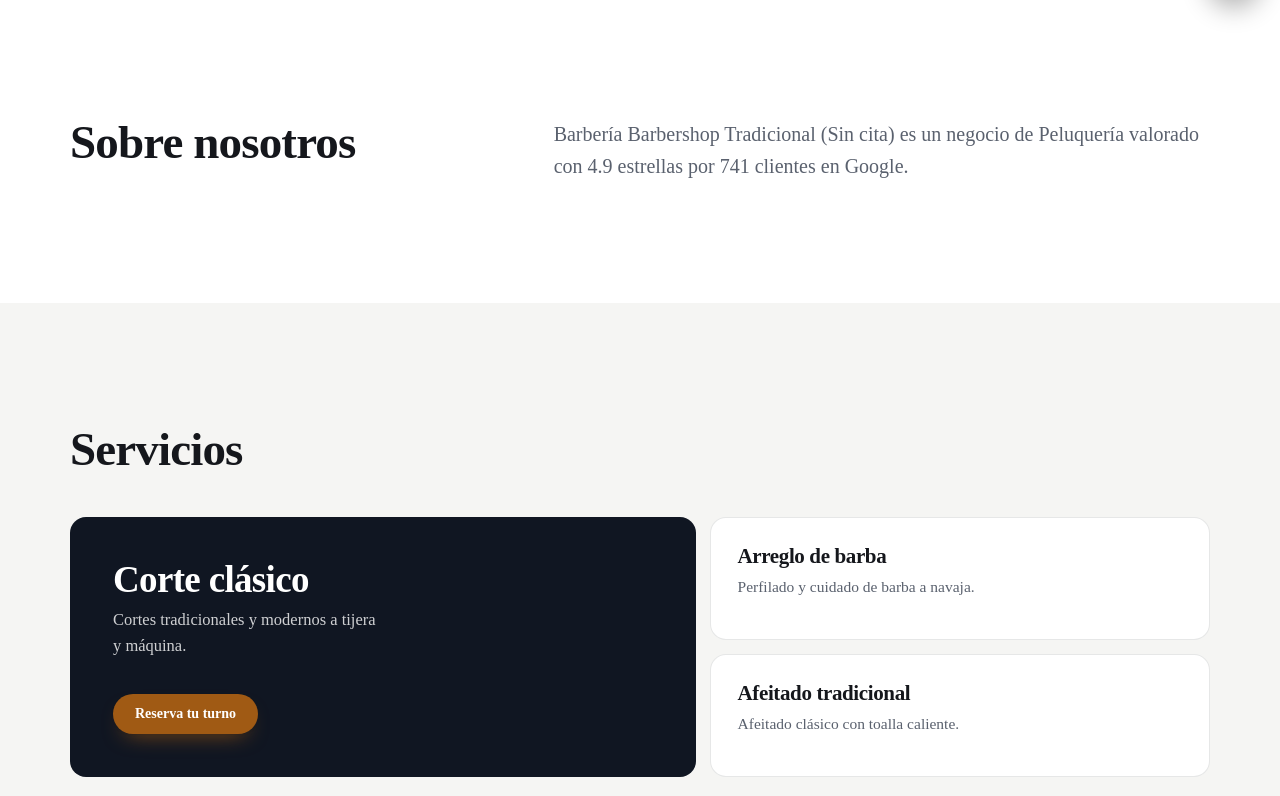
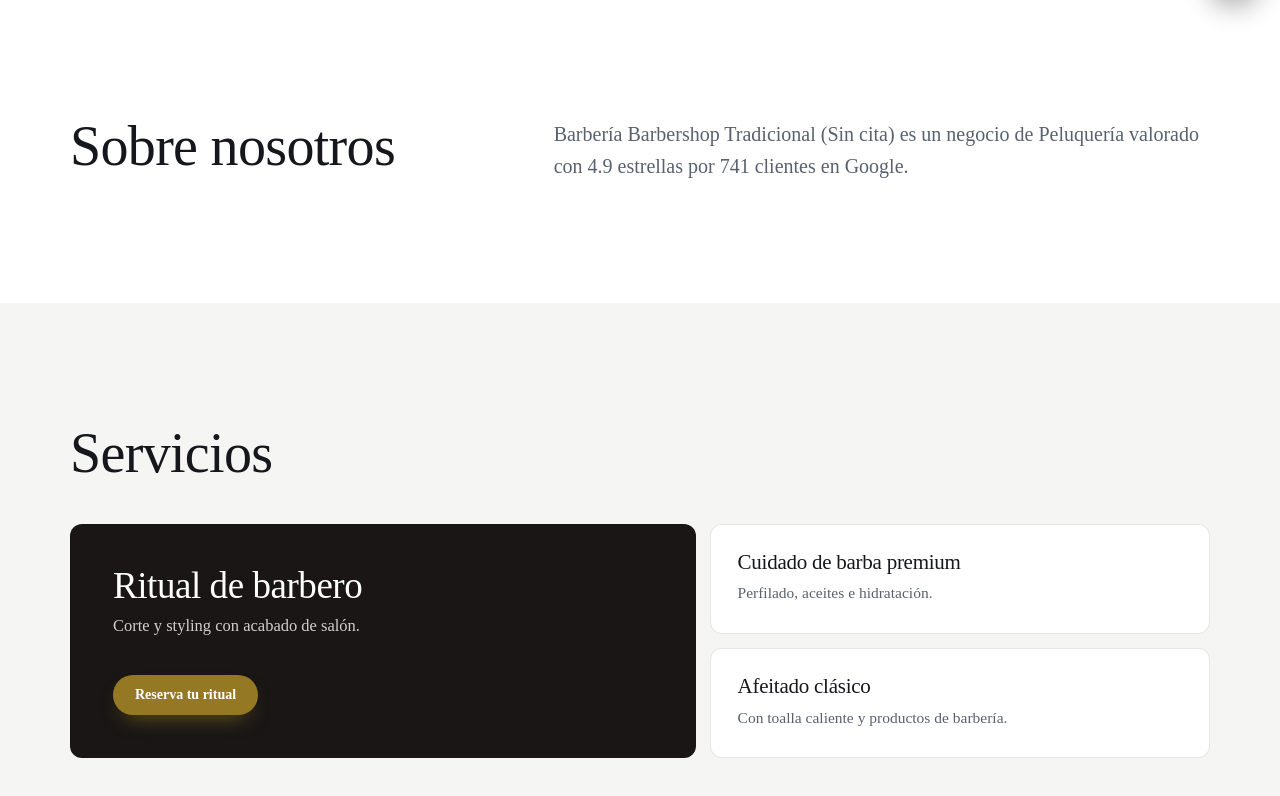
Before and after one commit to Juanzubillag/leadgen--demos, a plain HTML site: page 17/index.html in a window 1280 px wide. Shown: the part 784-1580 px from the top of the page. Drawn offline with Linux system fonts and the light colour scheme; a web font is replaced by a local one.

Commit message:
Demo lead #17

```diff
--- a/17/index.html
+++ b/17/index.html
@@ -3,17 +3,17 @@
 <head>
 <meta charset="UTF-8">
 <meta name="viewport" content="width=device-width, initial-scale=1.0">
-<title>Barbería Barbershop Tradicional (Sin cita) · Estilo con oficio</title>
-<meta name="description" content="Corte, barba y afeitado clásico">
+<title>Barbería Barbershop Tradicional (Sin cita) · El detalle que se nota</title>
+<meta name="description" content="Ritual completo de corte, barba y afeitado">
 <meta name="robots" content="noindex">
-<meta name="theme-color" content="#111827">
+<meta name="theme-color" content="#1c1917">
 <meta name="color-scheme" content="light dark">
 <meta property="og:title" content="Barbería Barbershop Tradicional (Sin cita)">
-<meta property="og:description" content="Corte, barba y afeitado clásico">
+<meta property="og:description" content="Ritual completo de corte, barba y afeitado">
 <meta property="og:type" content="website">
 <link rel="preconnect" href="https://fonts.googleapis.com">
 <link rel="preconnect" href="https://fonts.gstatic.com" crossorigin>
-<link href="https://fonts.googleapis.com/css2?family=Petrona:wght@600;700&amp;family=Karla:wght@400;500;600;700&amp;display=swap" rel="stylesheet">
+<link href="https://fonts.googleapis.com/css2?family=Prata&amp;family=Jost:wght@400;500;600;700&amp;display=swap" rel="stylesheet">
 <style>
 /* ---------------------------------------------------------------------------
    Tokens. Los tres colores salen del brief de cada negocio, asi que no se
@@ -26,14 +26,14 @@
 :root {
   color-scheme: light dark;
 
-  --brand: #1f2937;
-  --brand-deep: #111827;
-  --accent: #d97706;
+  --brand: #292524;
+  --brand-deep: #1c1917;
+  --accent: #c9a227;
 
-  --shell: #111827;
-  --shell: color-mix(in oklab, #111827 82%, #0a0b0e);
-  --accent-strong: #111827;
-  --accent-strong: color-mix(in oklab, #d97706 74%, #14110b);
+  --shell: #1c1917;
+  --shell: color-mix(in oklab, #1c1917 82%, #0a0b0e);
+  --accent-strong: #1c1917;
+  --accent-strong: color-mix(in oklab, #c9a227 74%, #14110b);
 
   --ink: #15171c;
   --ink-soft: #5a616e;
@@ -45,14 +45,14 @@
   --on-shell: rgba(255, 255, 255, .80);
   --on-shell-dim: rgba(255, 255, 255, .58);
 
-  --font-display: &#39;Petrona&#39;, &#39;Iowan Old Style&#39;, Georgia, &#39;Times New Roman&#39;, serif;
-  --font-body: &#39;Karla&#39;, ui-sans-serif, system-ui, -apple-system, &#39;Segoe UI&#39;, Roboto, sans-serif;
-  --display-weight: 700;
-  --display-tracking: -.018em;
-  --display-lh: 1.06;
-  --h2: clamp(30px, 4.4vw, 47px);
+  --font-display: &#39;Prata&#39;, &#39;Iowan Old Style&#39;, Georgia, &#39;Times New Roman&#39;, serif;
+  --font-body: &#39;Jost&#39;, ui-sans-serif, system-ui, -apple-system, &#39;Segoe UI&#39;, Roboto, sans-serif;
+  --display-weight: 400;
+  --display-tracking: -.012em;
+  --display-lh: 1.02;
+  --h2: clamp(34px, 5.2vw, 56px);
 
-  --r: 16px;
+  --r: 12px;
   --shadow: 0 1px 2px rgba(18,20,26,.05), 0 14px 32px -16px rgba(18,20,26,.26);
   --shadow-lift: 0 2px 4px rgba(18,20,26,.06), 0 28px 56px -24px rgba(18,20,26,.34);
   --maxw: 1180px;
@@ -770,7 +770,7 @@ a {
 
       <a href="#contact">Contacto</a>
     </nav>
-    <a class="btn btn-primary btn-sm" href="#contact">Reserva tu turno</a>
+    <a class="btn btn-primary btn-sm" href="#contact">Reserva tu ritual</a>
   </div>
 </header>
 
@@ -798,10 +798,10 @@ a {
         <span class="num">4.9 con 741 reseñas en Google</span>
       </span>
 
-      <h1 class="reveal" style="--h1: clamp(30px, 4.2vw, 44px); --d: 70ms">Barbería de toda la vida, resultados de otro nivel</h1>
-      <p class="hero-sub reveal" style="--d: 140ms">Corte, barba y afeitado clásico</p>
+      <h1 class="reveal" style="--h1: clamp(39px, 5.2vw, 65px); --d: 70ms">Una barbería pensada para cuidarte de verdad</h1>
+      <p class="hero-sub reveal" style="--d: 140ms">Ritual completo de corte, barba y afeitado</p>
       <div class="hero-cta reveal" style="--d: 200ms">
-        <a class="btn btn-primary" href="#contact">Reserva tu turno</a>
+        <a class="btn btn-primary" href="#contact">Reserva tu ritual</a>
 
         <a class="btn btn-ghost" href="https://wa.me/34655338503?text=Hola%20Barber%C3%ADa%20Barbershop%20Tradicional%20%28Sin%20cita%29%2C%20os%20escribo%20desde%20vuestra%20web%20para%20pedir%20informacion/cita." target="_blank" rel="noopener">
           <svg width="17" height="17" viewBox="0 0 24 24" fill="currentColor" aria-hidden="true"><path d="M12.04 2C6.58 2 2.13 6.45 2.13 11.91c0 1.75.46 3.45 1.32 4.95L2 22l5.25-1.38a9.9 9.9 0 0 0 4.79 1.22h.01c5.46 0 9.91-4.45 9.91-9.91 0-2.65-1.03-5.14-2.9-7.01A9.82 9.82 0 0 0 12.04 2zm5.8 14.13c-.24.68-1.4 1.3-1.93 1.38-.5.08-1.12.11-1.81-.11-.42-.13-.95-.31-1.64-.6-2.88-1.24-4.76-4.14-4.9-4.33-.14-.19-1.17-1.56-1.17-2.98 0-1.42.74-2.11 1-2.4.26-.29.57-.36.76-.36.19 0 .38 0 .55.01.18.01.41-.07.64.49.24.58.81 2 .88 2.14.07.14.12.31.02.5-.09.19-.14.31-.28.48-.14.17-.29.37-.42.5-.14.14-.28.29-.12.57.16.28.71 1.17 1.52 1.9 1.05.94 1.93 1.23 2.21 1.37.28.14.44.12.6-.07.16-.19.68-.79.87-1.06.19-.27.37-.22.62-.13.26.09 1.64.77 1.92.91.28.14.47.21.53.33.07.12.07.68-.17 1.36z"/></svg>
@@ -859,26 +859,26 @@ a {
 
 
       <article class="svc svc-lead">
-        <h3>Corte clásico</h3>
-        <p>Cortes tradicionales y modernos a tijera y máquina.</p>
+        <h3>Ritual de barbero</h3>
+        <p>Corte y styling con acabado de salón.</p>
 
         <div class="svc-cta">
-          <a class="btn btn-primary btn-sm" href="#contact">Reserva tu turno</a>
+          <a class="btn btn-primary btn-sm" href="#contact">Reserva tu ritual</a>
         </div>
 
       </article>
 
 
       <article class="svc ">
-        <h3>Arreglo de barba</h3>
-        <p>Perfilado y cuidado de barba a navaja.</p>
+        <h3>Cuidado de barba premium</h3>
+        <p>Perfilado, aceites e hidratación.</p>
 
       </article>
 
 
       <article class="svc ">
-        <h3>Afeitado tradicional</h3>
-        <p>Afeitado clásico con toalla caliente.</p>
+        <h3>Afeitado clásico</h3>
+        <p>Con toalla caliente y productos de barbería.</p>
 
       </article>
 
```
